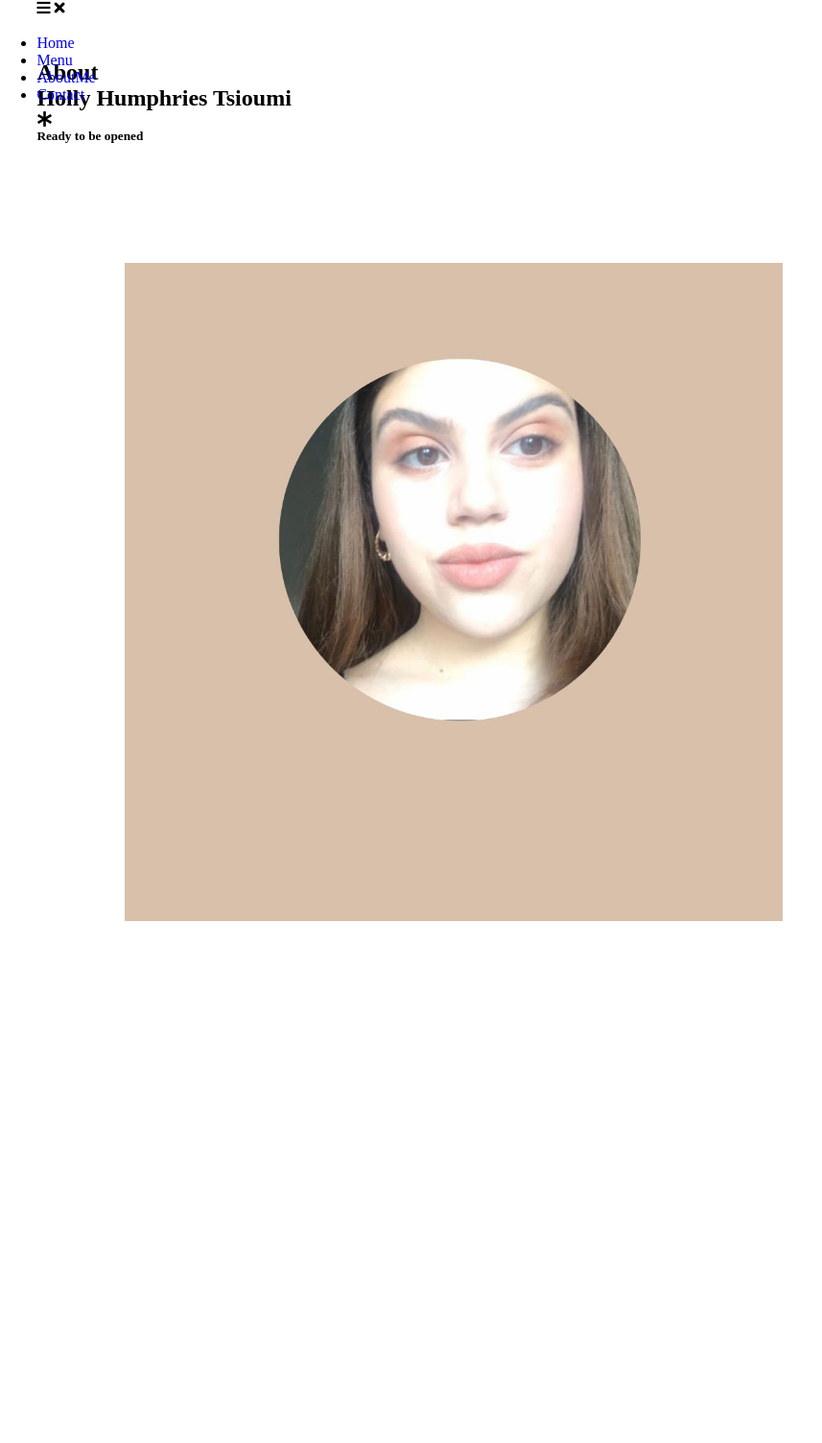
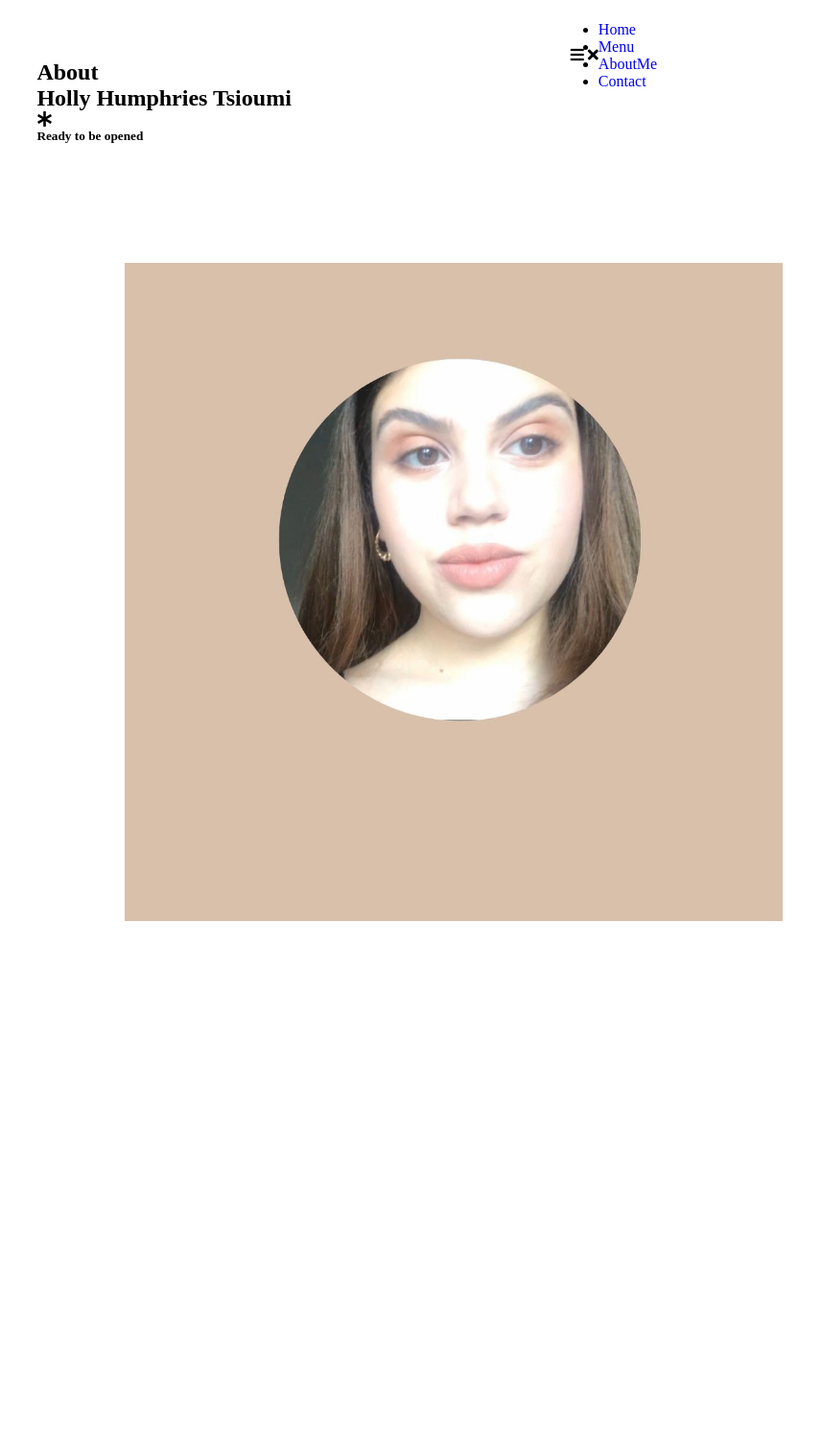
Before and after one commit to hollyhumphries/mybrookesblog, a Jekyll site: the page aboutme/index.html, which Jekyll copies as it is, in a window 1280 px wide. Shown: the whole page at 96% size, without its empty margins (0-857 px from the left). Built offline with Jekyll 4.4.1, drawn with Linux system fonts in a browser that asks for light colours; nearby versions of some CDN libraries; some web fonts are replaced.

Commit message:
Update styles.css

```diff
--- a/aboutme/css/styles.css
+++ b/aboutme/css/styles.css
@@ -51,8 +51,12 @@
     z-index:1;
     background image:linear gradient(to bottom, rgba(0,0,0,.5), transparent);
 }
-
-
+.nav{
+    height: 7.2rem;
+    display: flex;
+    align-items: center;
+    justify-content: center;
+}
 
 .menu ul{
 display: inline-flex;
```
